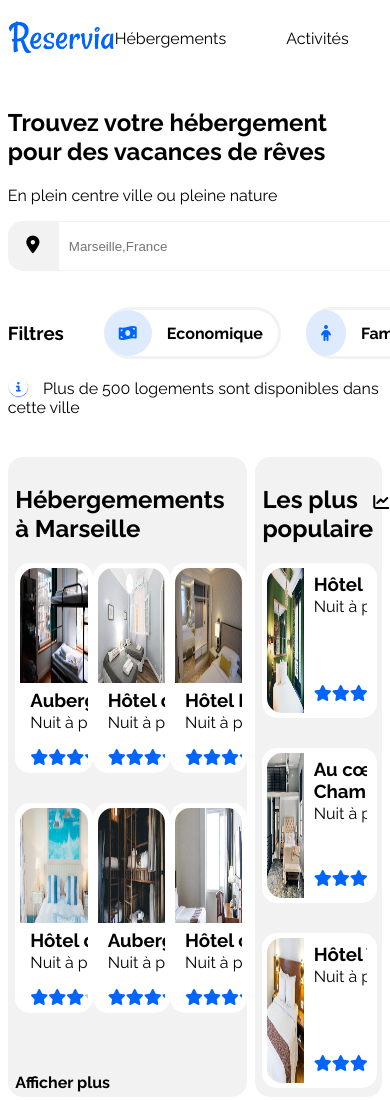
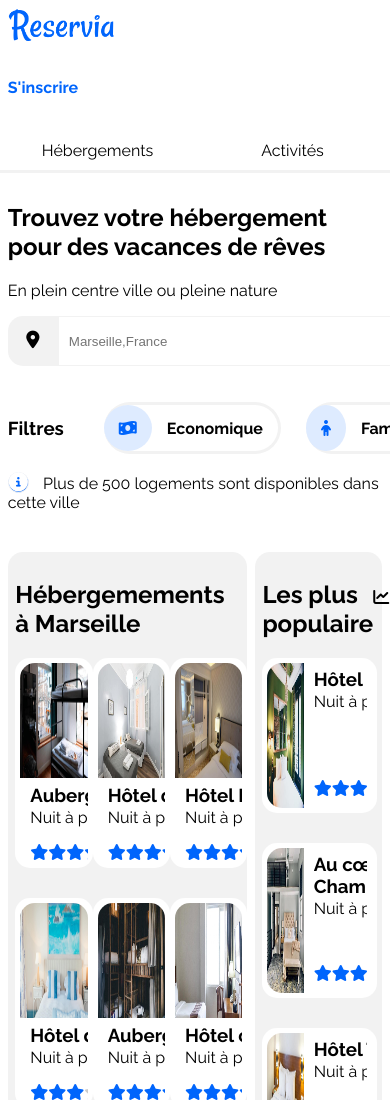
Before and after one commit to Thomas-Nilas/ThomasSalin_2_07012021, a plain HTML site: page index.html in a window 390 px wide. Shown: the top 1100 px of the page. Drawn offline with Linux system fonts and the light colour scheme.

Commit message:
mobile.css - Intégration css mobile 100% <header>

```diff
--- a/index.html
+++ b/index.html
@@ -2,6 +2,7 @@
 <html lang="fr">
                 <head>
                     <meta charset="UTF-8"/>
+                    <link rel="stylesheet" media="screen and (max-width: 991px)" href="mobile.css"/>
                     <link rel="stylesheet" href="style.css"/>
                     <script src="https://kit.fontawesome.com/329276ad25.js" crossorigin="anonymous"></script>
                     <title>Reservia : Trouvez votre hebergement</title>
@@ -16,21 +17,19 @@
                                                 </div>
 
                                                 <div id="navigation">
-
-                                                    <div>
                                                         <nav>
                                                         <ul>
                                                             <li><a href="#hebergements">Hébergements</a></li>
                                                             <li><a href="#activites">Activités</a></li>
                                                         </ul>
                                                         </nav>
-                                                    </div>
+                                                </div>
 
-                                                    <div>
-                                                        <a href="#"><p>S'inscrire</p></a>
-                                                    </div>
+                                                 <div>
+                                                    <a href="#"><p>S'inscrire</p></a>
+                                                </div>
 
-                                                </div>
+
 
                                         </header>
 
--- /dev/null
+++ b/mobile.css
@@ -0,0 +1,37 @@
+header{
+    display: flex;
+    flex-wrap: wrap;
+    justify-content: space-between;
+    width: auto;
+}
+
+header nav {
+    width: 100%;
+    padding: 0;
+}
+
+header div{
+    padding: 2%;
+}
+
+header div:nth-child(2){
+    order: 3;
+    width: 100%;
+    padding: 0;
+    margin-top: 20px;
+
+}
+
+#navigation li:hover{
+    border-bottom: solid 3px #0065FC;
+    border-top: none;
+}
+
+#navigation li{
+    border-bottom: solid 3px #f2f2f2;
+    width: 50%;
+    text-align: center;
+    padding: 0px 0px 10px 0px;
+    margin-right: 0;
+    text-decoration: none;
+}
--- a/style.css
+++ b/style.css
@@ -16,12 +16,21 @@ a .fullclick {
 
 header{
     display: flex;
-    justify-content: space-between;
     align-items: center;
-    padding: 0% 2%;
+    padding: 0% 0%;
     font-size: 1em;
     margin-bottom: 30px;
 }
+
+header div:nth-child(1){
+    width: 75%;
+    padding: 0% 2%
+}
+
+header div:nth-child(3){
+    padding-right: 2%;
+}
+
 
 header nav{
     display: block;
@@ -41,7 +50,7 @@ header nav li{
     padding: 10% 0;
 }
 
-nav li:hover{
+header nav li:hover{
     border-top: solid 1px #0065FC;
 }
 
@@ -52,6 +61,7 @@ header a{
 
 nav a:hover{
     color: #0065FC;
+
 }
 
 header p{
```
